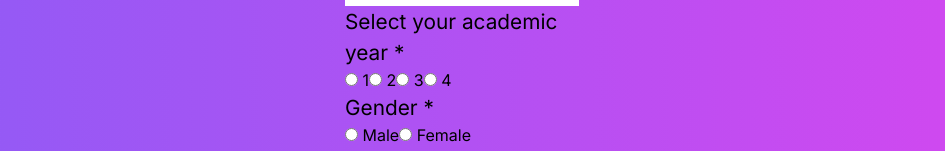
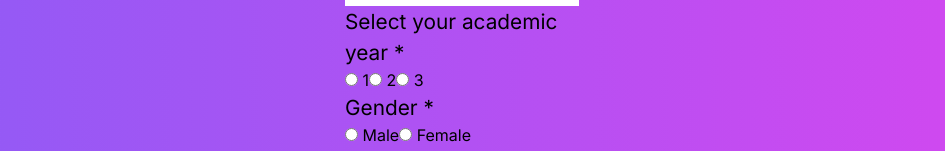
Before and after one commit to debiprasannadash/next_project, a Next.js app: page / in a window 1280 px wide. Shown: the part 580-731 px from the top of the page, without its empty margins (167-1112 px from the left). Built offline with nearby package versions, Linux system fonts and the light colour scheme.

Commit message:
Update Register.jsx

```diff
--- a/src/app/Components/Register.jsx
+++ b/src/app/Components/Register.jsx
@@ -55,9 +55,6 @@ function Register() {
           </label>
           <label>
             <input type="radio" name="academicYear" value="3" required /> 3
-          </label>
-          <label>
-            <input type="radio" name="academicYear" value="4" required /> 4
           </label>
           <br />
 
```
